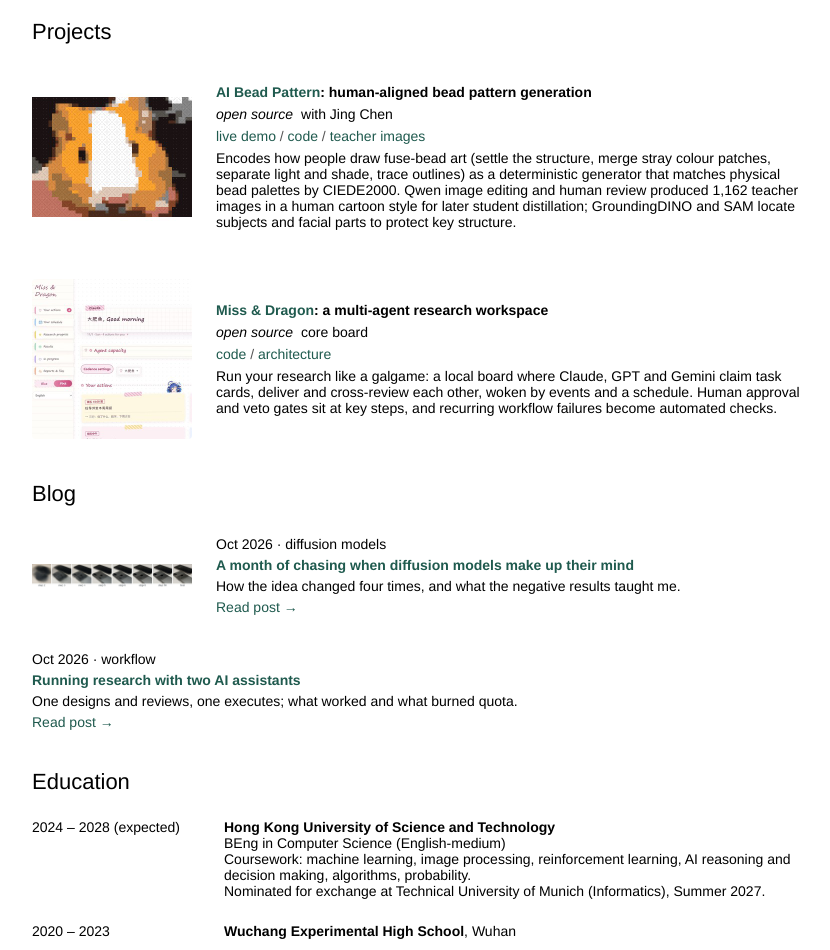
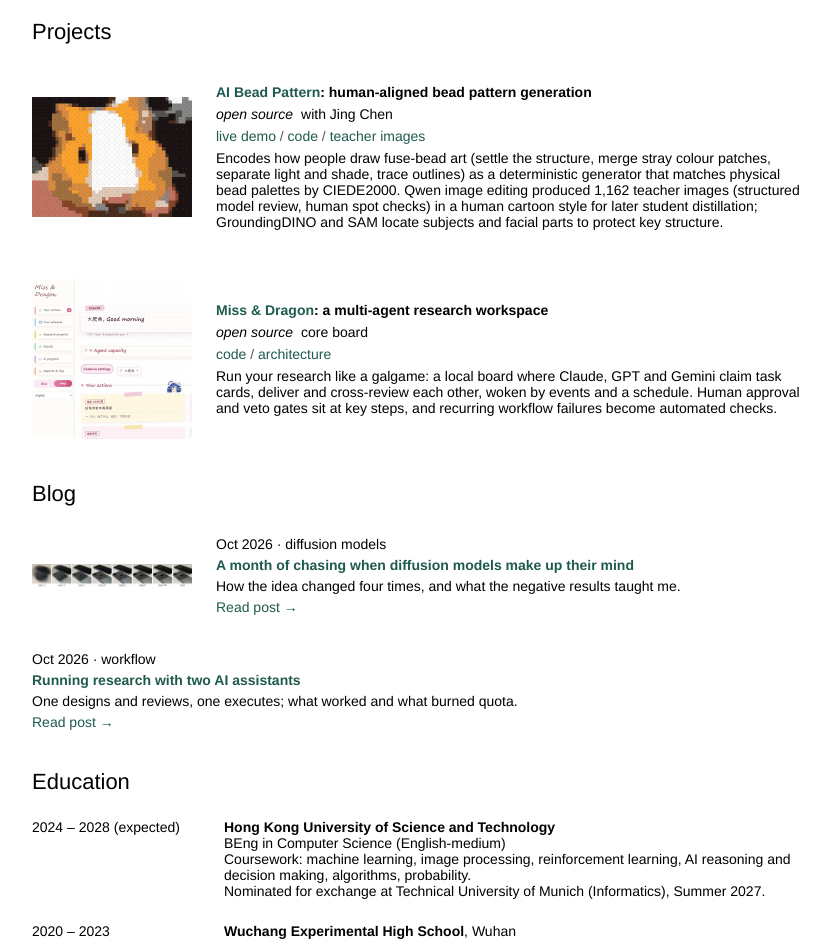
Before and after one commit to Teddytututu/Teddytututu.github.io, a plain HTML site: page index.html in a window 1280 px wide. Shown: the part 1906-2856 px from the top of the page, without its empty margins (224-1054 px from the left). Drawn offline with Linux system fonts and the light colour scheme; a web font is replaced by a local one.

Commit message:
Homepage: describe teacher-image review accurately (1,156 model-reviewed, 6 human picks)

```diff
--- a/index.html
+++ b/index.html
@@ -61,7 +61,7 @@
 <section id="projects"><div class="section-header"><h2>Projects</h2></div>
 <div class="paper" onmouseout="this.classList.remove('hover-active')" onmouseover="this.classList.add('hover-active')"><div class="paper-media"><div class="one"><div class="two"><img alt="Original photo of a guinea pig" src="assets/img/bead_photo.jpg"/></div><img alt="The same guinea pig as a 48 by 48 fuse-bead pattern" src="assets/img/bead_pattern.jpg"/></div></div><div class="paper-info"><h3><a href="https://github.com/Teddytututu/ai-bead-pattern">AI Bead Pattern</a>: human-aligned bead pattern generation</h3><div class="meta"><span class="tag on">open source</span>with Jing Chen</div>
 <div class="paper-links"><a href="https://teddytututu.github.io/ai-bead-pattern/">live demo</a> / <a href="https://github.com/Teddytututu/ai-bead-pattern">code</a> / <a href="https://teddytututu.github.io/qwen-teacher-review/showcase.html">teacher images</a></div>
-<p>Encodes how people draw fuse-bead art (settle the structure, merge stray colour patches, separate light and shade, trace outlines) as a deterministic generator that matches physical bead palettes by CIEDE2000. Qwen image editing and human review produced 1,162 teacher images in a human cartoon style for later student distillation; GroundingDINO and SAM locate subjects and facial parts to protect key structure.</p></div></div>
+<p>Encodes how people draw fuse-bead art (settle the structure, merge stray colour patches, separate light and shade, trace outlines) as a deterministic generator that matches physical bead palettes by CIEDE2000. Qwen image editing produced 1,162 teacher images (structured model review, human spot checks) in a human cartoon style for later student distillation; GroundingDINO and SAM locate subjects and facial parts to protect key structure.</p></div></div>
 <div class="paper"><div class="paper-media"><img alt="The Miss and Dragon research board in its pink notebook theme" src="assets/img/miss_dragon.jpg"/></div><div class="paper-info"><h3><a href="https://github.com/Teddytututu/miss-and-dragon">Miss &amp; Dragon</a>: a multi-agent research workspace</h3><div class="meta"><span class="tag on">open source</span>core board</div>
 <div class="paper-links"><a href="https://github.com/Teddytututu/miss-and-dragon">code</a> / <a href="https://github.com/Teddytututu/miss-and-dragon/blob/main/docs/ARCHITECTURE.md">architecture</a></div>
 <p>Run your research like a galgame: a local board where Claude, GPT and Gemini claim task cards, deliver and cross-review each other, woken by events and a schedule. Human approval and veto gates sit at key steps, and recurring workflow failures become automated checks.</p></div></div>
```
